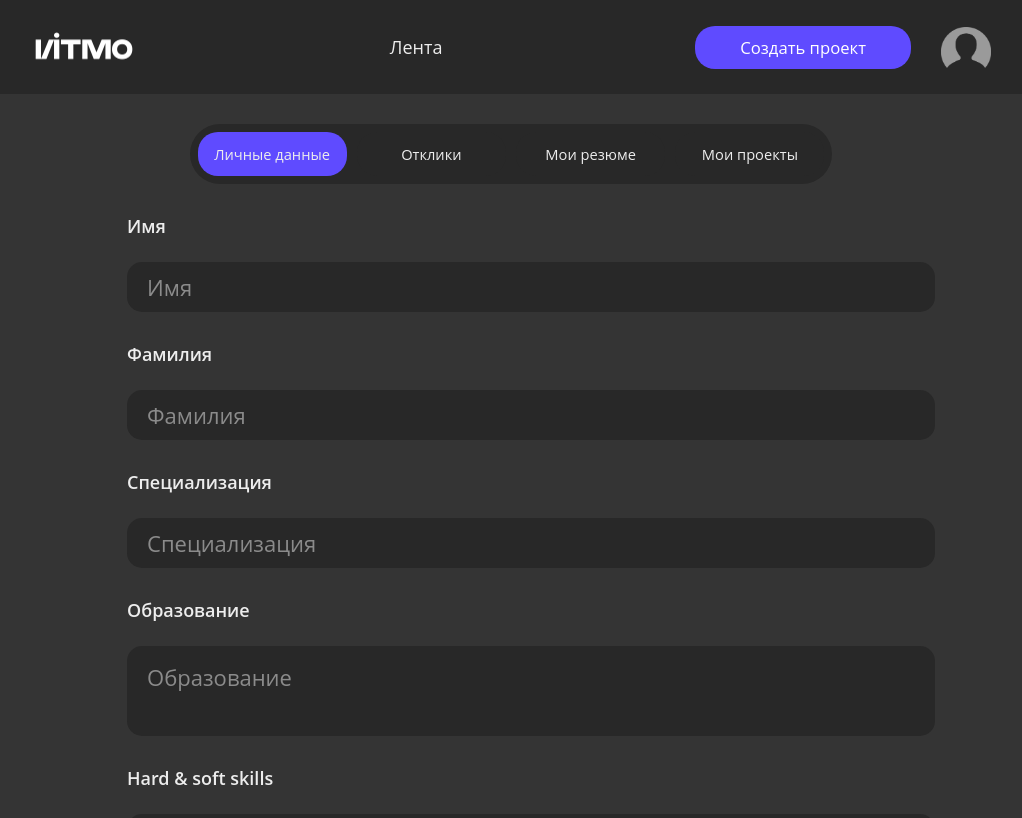
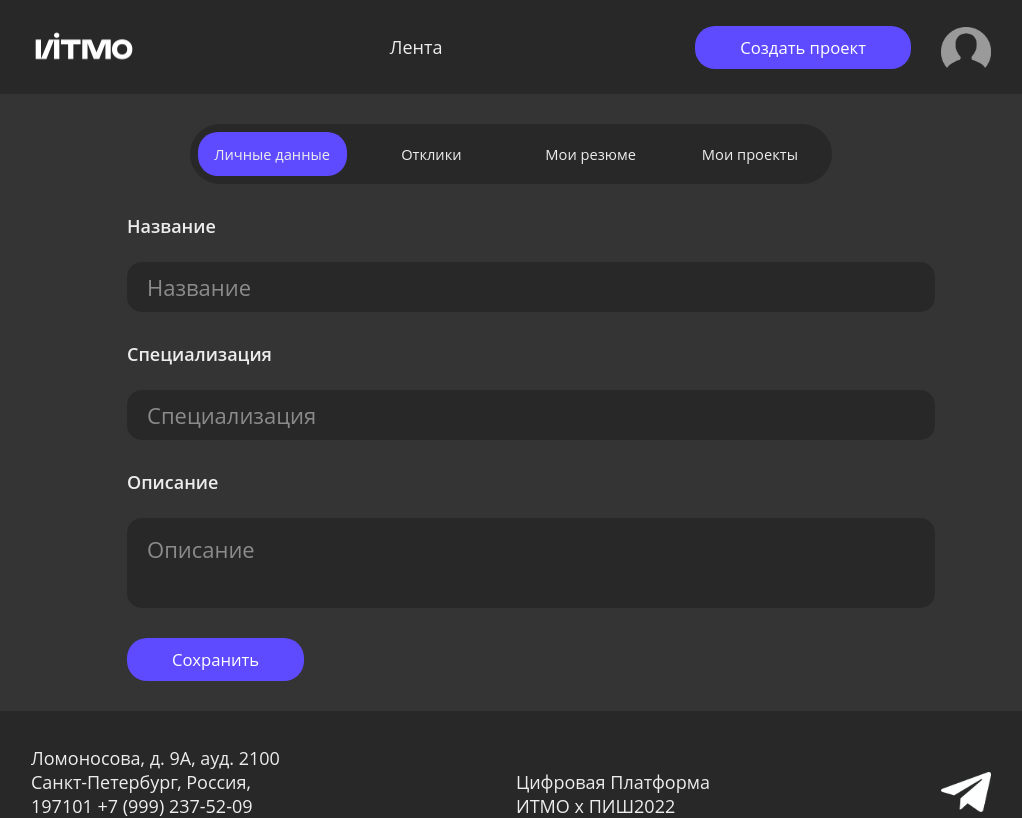
Before and after one commit to timsmr/ICT-HACK-V, a React (Create React App) app in the folder frontend/: page /profile in a window 1280 px wide. Shown: the top 818 px of the page, without its empty margins (129-1151 px from the left). Built offline with nearby package versions, Linux system fonts and the light colour scheme; sample sign-in values are in the browser's storage; a web font is replaced by a local one.

Commit message:
finishing

```diff
--- a/frontend/src/pages/Auth/components/LogIn/index.tsx
+++ b/frontend/src/pages/Auth/components/LogIn/index.tsx
@@ -51,6 +51,8 @@ const LogIn = ({ }: I.LogInProps) => {
                         currentUser.setUserType(authStore.type)
                         localStorage.setItem('userToken', res.data.token)
                         localStorage.setItem('userType', authStore.type)
+
+                        currentUser.getData()
                     })
                     .catch((err) => {
                         console.log(err);
@@ -65,6 +67,9 @@ const LogIn = ({ }: I.LogInProps) => {
                         currentUser.setUserType(authStore.type)
                         localStorage.setItem('userToken', res.data.token)
                         localStorage.setItem('userType', authStore.type)
+
+                        currentUser.getData()
+
                     })
                     .catch((err) => {
                         console.log(err);
--- a/frontend/src/pages/Auth/components/Register/index.tsx
+++ b/frontend/src/pages/Auth/components/Register/index.tsx
@@ -91,7 +91,12 @@ const Register = ({ }: I.RegisterProps) => {
                     .then((res) => {
                         console.log(res)
                         currentUser.setUserToken(res.data.token)
+                        currentUser.setUserType(authStore.type)
                         localStorage.setItem('userToken', res.data.token)
+                        localStorage.setItem('userType', authStore.type)
+
+                        currentUser.getData()
+
                         navigate('/feed')
                     })
                     .catch((error) => {
@@ -118,9 +123,13 @@ const Register = ({ }: I.RegisterProps) => {
                     "password": passwordValue
                 })
                     .then((res) => {
-                        console.log(res)
                         currentUser.setUserToken(res.data.token)
+                        currentUser.setUserType(authStore.type)
                         localStorage.setItem('userToken', res.data.token)
+                        localStorage.setItem('userType', authStore.type)
+
+                        currentUser.getData()
+
                         navigate('/feed')
                     })
                     .catch((error) => {
--- a/frontend/src/pages/Profile/index.tsx
+++ b/frontend/src/pages/Profile/index.tsx
@@ -6,6 +6,7 @@ import InputField from 'shared/components/InputField'
 import { Tag } from 'shared/components/Tag'
 import Textarea from 'shared/components/Textarea'
 import { ToggleButton } from 'shared/components/ToggleButton'
+import { useStore } from 'stores'
 
 import styles from './index.module.scss'
 
@@ -20,12 +21,16 @@ export const Profile = ({ }: I.ProfileProps) => {
         { 'my_projects': 'Мои проекты' },
     ]
 
+    const { currentUser } = useStore()
+
     return (
         <>
             <Header />
             <ToggleButton className={styles.toggleButton} options={options} />
 
-            <ul className={styles.my_data}>
+            {
+                currentUser.userType === 'student'
+                    ? <ul className={styles.my_data}>
                         <li className={styles.data_line}>
                             Имя <br /><br />
                             <InputField className={styles.inputField} inputPlaceholder='Имя' />
@@ -56,6 +61,25 @@ export const Profile = ({ }: I.ProfileProps) => {
                         </li>
                         <Button className={styles.save_btn} label='Сохранить' buttonStyle='primary' />
                     </ul>
+                    :
+                    <ul className={styles.my_data}>
+                        <li className={styles.data_line}>
+                            Название <br /><br />
+                            <InputField value={currentUser?.name ? currentUser.name : ''} className={styles.inputField} inputPlaceholder='Название' />
+                        </li>
+                        <li className={styles.data_line}>
+                            Специализация <br /><br />
+                            <InputField value={currentUser?.specialization ? currentUser.specialization : ''} className={styles.inputField} inputPlaceholder='Специализация' />
+                        </li>
+                        <li className={styles.data_line}>
+                            Описание <br /><br />
+                            <Textarea value={currentUser?.description ? currentUser.description : ''} className={styles.inputField} textareaPlaceholder='Описание' />
+                        </li>
+                        <Button className={styles.save_btn} label='Сохранить' buttonStyle='primary' />
+                    </ul>
+            }
+
+
 
             <Footer />
         </>
--- a/frontend/src/stores/currentUser/index.ts
+++ b/frontend/src/stores/currentUser/index.ts
@@ -1,28 +1,153 @@
+import axios from 'axios';
 import { makeObservable, observable, action } from 'mobx';
 
 class CurrentUserStore {
     userToken: string | null = null;
     userType: 'student' | 'company' | null = null;
+    name: string | null = null;
+    firstName: string | null = null;
+    lastName: string | null = null;
+    specialization: string | null = null;
+    education: string | null = null;
+    hardSoftSkills: string | null = null;
+    projects: string | null = null;
+    bio: string | null = null;
+    description: string | null = null;
+
 
     constructor() {
         makeObservable(this, {
             userToken: observable,
             userType: observable,
+            firstName: observable,
+            lastName: observable,
+            specialization: observable,
+            education: observable,
+            hardSoftSkills: observable,
+            projects: observable,
+            bio: observable,
+            description: observable,
             setUserToken: action,
+            setUserType: action,
+            setFirstName: action,
+            setLastName: action,
+            setSpecialization: action,
+            setEducation: action,
+            setHardSoftSkills: action,
+            setProjects: action,
+            setBio: action,
+            getData: action,
         });
+    }
+
+    setName = (value: CurrentUserStore["name"],) => {
+        this.name = value;
+        value && localStorage.setItem('name', value)
+        value && console.log(value)
+    }
+
+    setDescription = (value: CurrentUserStore["description"],) => {
+        this.description = value;
+        value && localStorage.setItem('description', value)
     }
 
     setUserToken = (value: CurrentUserStore["userToken"],) => {
         this.userToken = value;
+        value && localStorage.setItem('userToken', value)
     }
 
     setUserType = (value: CurrentUserStore["userType"],) => {
         this.userType = value;
+        value && localStorage.setItem('userType', value)
+    }
+
+    setFirstName = (value: CurrentUserStore["userType"],) => {
+        this.firstName = value;
+        value && localStorage.setItem('userType', value)
+    }
+
+    setLastName = (value: CurrentUserStore["lastName"],) => {
+        this.lastName = value;
+        value && localStorage.setItem('lastName', value)
+    }
+
+    setSpecialization = (value: CurrentUserStore["specialization"],) => {
+        this.specialization = value;
+        value && localStorage.setItem('specialization', value)
+    }
+
+    setEducation = (value: CurrentUserStore["education"],) => {
+        this.education = value;
+        value && localStorage.setItem('education', value)
+    }
+
+    setHardSoftSkills = (value: CurrentUserStore["hardSoftSkills"],) => {
+        this.hardSoftSkills = value;
+        value && localStorage.setItem('hardSoftSkills', value)
+    }
+
+    setProjects = (value: CurrentUserStore["projects"],) => {
+        this.projects = value;
+        value && localStorage.setItem('projects', value)
+    }
+
+    setBio = (value: CurrentUserStore["bio"],) => {
+        this.bio = value;
+        value && localStorage.setItem('bio', value)
+    }
+
+    getData = async () => {
+
+        if (this.userType === 'student') {
+            await axios.post("/student", {
+                "token": this.userToken,
+            })
+                .then((res) => {
+                    const data = res.data.OrganizationEntity
+                    this.setFirstName(data?.first_name)
+                    this.setLastName(data?.last_name)
+                    this.setSpecialization(data?.specialization)
+                    this.setHardSoftSkills(data?.hard_soft_skills)
+                    this.setEducation(data?.education)
+                    this.setProjects(data?.projects)
+                    this.setBio(data?.bio)
+                })
+                .catch((err) => {
+                    console.log(err);
+                });
+        } else {
+            await axios.post("/organization", {
+                "token": this.userToken,
+            })
+                .then((res) => {
+                    const data = res.data.OrganizationEntity
+                    this.setName(data?.name)
+                    this.setSpecialization(data?.specialization)
+                    this.setDescription(data?.description)
+                })
+                .catch((err) => {
+                    console.log(err);
+                });
+            // await fetch('/organization', {
+            //     method: 'GET',
+            //     body: { token: this.userToken }
+            // })
+        }
+
+
     }
 
     clear = () => {
+        localStorage.clear()
         this.userToken = null
         this.userType = null
+        this.firstName = null
+        this.lastName = null
+        this.specialization = null
+        this.education = null
+        this.hardSoftSkills = null
+        this.projects = null
+        this.bio = null
     }
 }
 
--- a/frontend/src/stores/index.ts
+++ b/frontend/src/stores/index.ts
@@ -19,6 +19,8 @@ export class RootStore {
 
     init = async () => {
         this.currentUser.setUserToken(localStorage.getItem('userToken'))
+        // this.currentUser.setUserType(localStorage.getItem('userType'))
+
     }
 }
 export const RootStoreContext = createContext<RootStore | null>(null);
```
Lines whose indentation alone changed are shown as unchanged.
